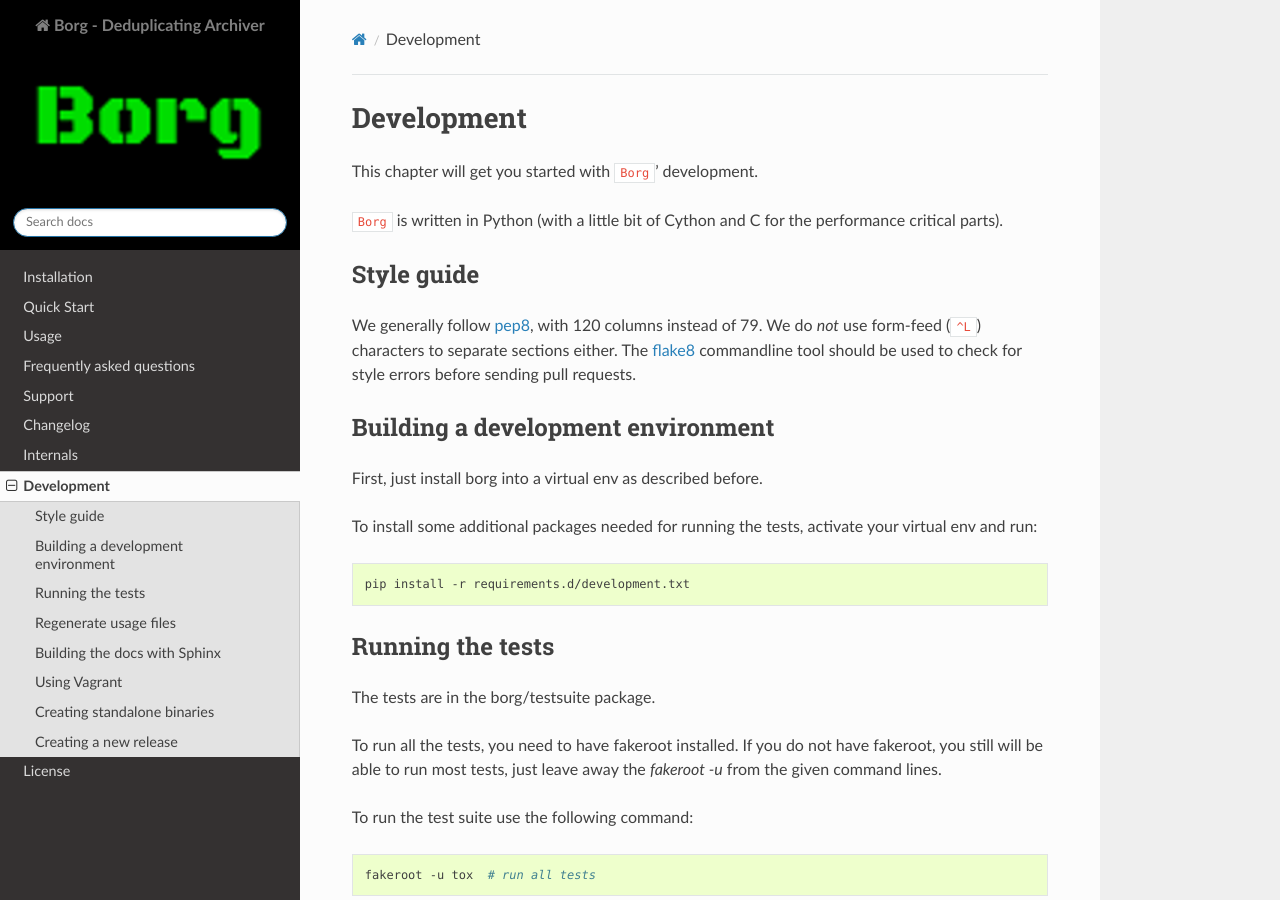
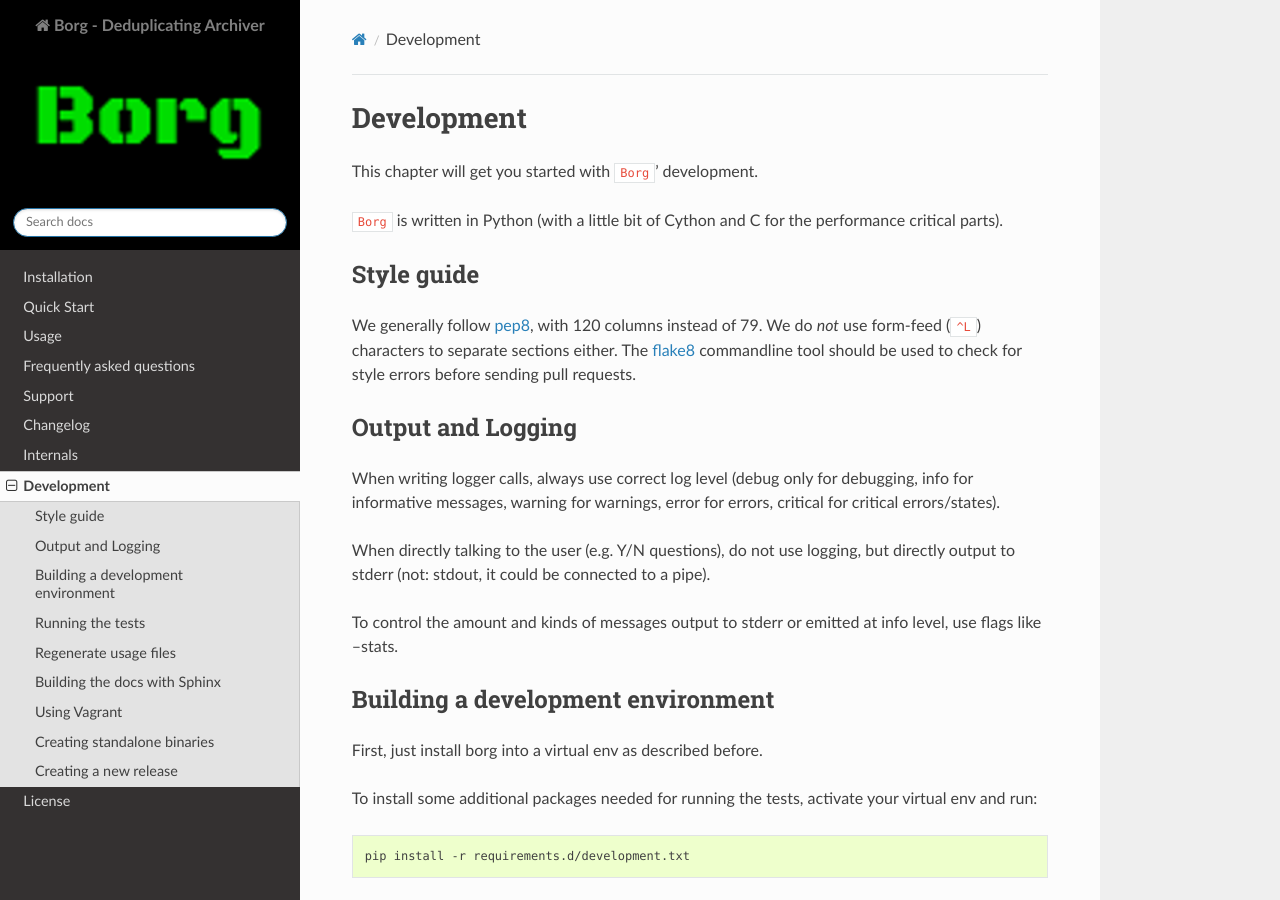
Before and after one commit to borgbackup/borg, a Sphinx documentation site: the page built from docs/development.rst, in a window 1280 px wide and 900 px high. Built offline with Sphinx 7.4.7 and the Read the Docs theme 2.0.0, drawn with Linux system fonts in a browser that asks for light colours; the version number could not be read and is left out.

Commit message:
add developer docs about output and logging

```diff
--- a/docs/development.rst
+++ b/docs/development.rst
@@ -18,6 +18,18 @@
 separate sections either. The `flake8
 <https://flake8.readthedocs.org/>`_ commandline tool should be used to
 check for style errors before sending pull requests.
+
+Output and Logging
+------------------
+When writing logger calls, always use correct log level (debug only for
+debugging, info for informative messages, warning for warnings, error for
+errors, critical for critical errors/states).
+
+When directly talking to the user (e.g. Y/N questions), do not use logging,
+but directly output to stderr (not: stdout, it could be connected to a pipe).
+
+To control the amount and kinds of messages output to stderr or emitted at
+info level, use flags like --stats.
 
 Building a development environment
 ----------------------------------
```
